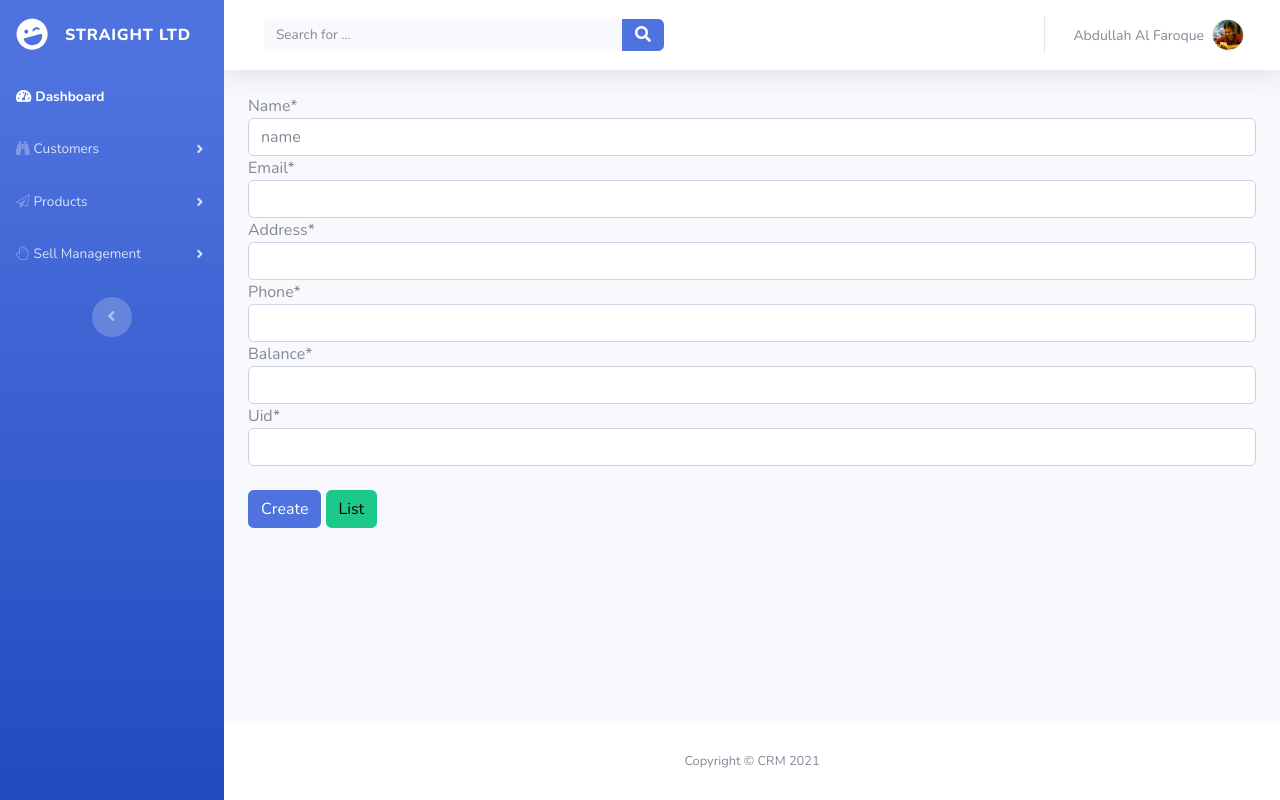
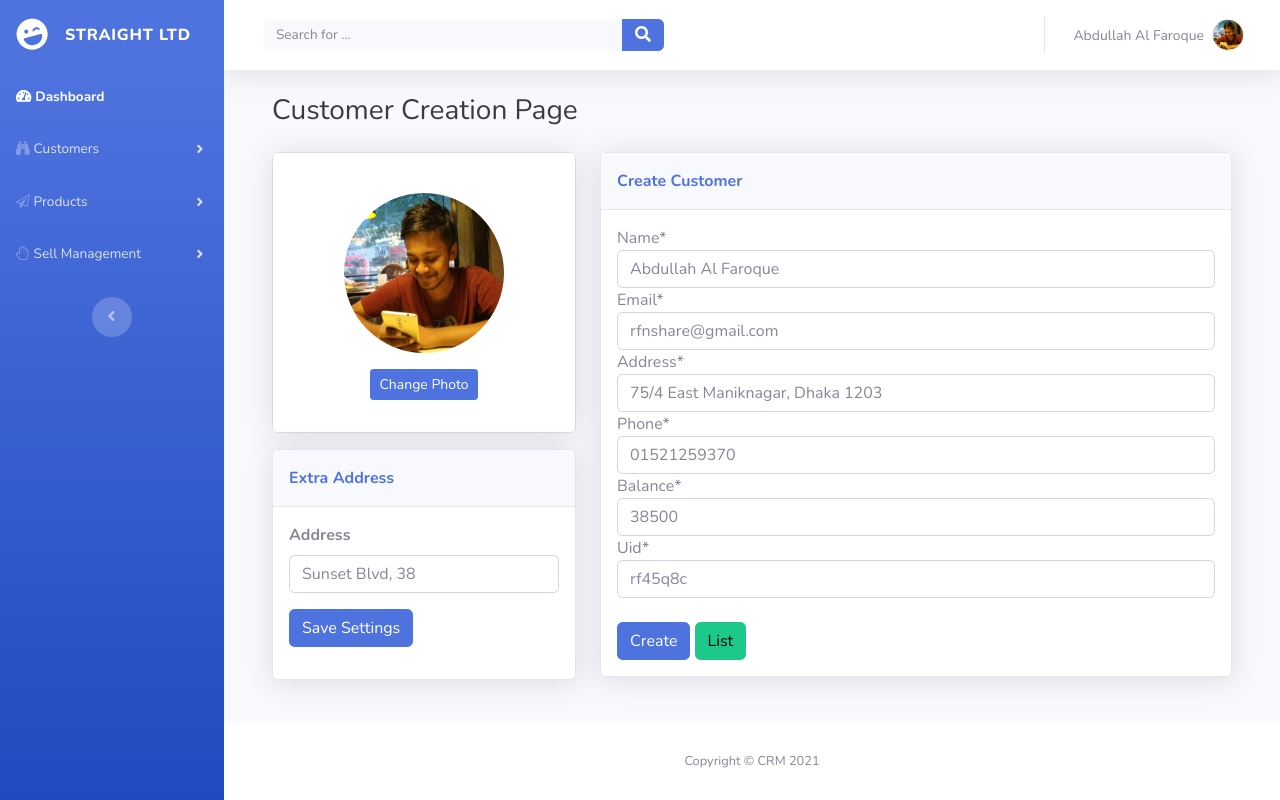
Before and after one commit to rfnshare/StraightIntLtd, a Django app: page /customer/ in a window 1280 px wide. Run offline with Django 3.2, Linux system fonts and the light colour scheme; the visitor is signed in with stand-in values (Sample User, id 1); some libraries are stand-ins or nearby versions.

Commit message:
Customer Creation form design updated, total invoice count updated, some customer widget updated

```diff
--- a/customer/admin.py
+++ b/customer/admin.py
@@ -4,10 +4,6 @@
 
 # Register your models here.
 
-
-# admin.site.register(Customer)
-
-
 @admin.register(Customer)
 class UserAdmin(admin.ModelAdmin):
     list_display = ('uid', 'name', 'email', 'phone', 'address')
--- a/customer/forms.py
+++ b/customer/forms.py
@@ -3,19 +3,18 @@
 from .models import *
 
 
-class CustomerForm(forms.ModelForm):
-    # name = forms.CharField(max_length=100)
-
+class CustomerCreateForm(forms.ModelForm):
     class Meta:
         model = Customer
         fields = "__all__"
+        widgets = {
+            'name': forms.TextInput(attrs={'class': 'form-control', 'placeholder': 'Abdullah Al Faroque'}),
+            'email': forms.EmailInput(attrs={'class': 'form-control', 'placeholder': 'rfnshare@gmail.com'}),
+            'address': forms.TextInput(attrs={'class': 'form-control', 'placeholder': '75/4 East Maniknagar, Dhaka 1203'}),
+            'phone': forms.TextInput(attrs={'class': 'form-control', 'placeholder': '01521259370'}),
+            'balance': forms.NumberInput(attrs={'class': 'form-control', 'placeholder': '38500'}),
+            'uid': forms.TextInput(attrs={'class': 'form-control', 'placeholder': 'rf45q8c'}),
 
-        # widgets = {
-        #     'name': forms.TextInput(attrs={'class': 'form-control'})
-        # }
-
-        widgets = {
-            'name': forms.TextInput(attrs={'class': 'form-control', 'placeholder': 'name'}),
         }
 
 
--- a/customer/urls.py
+++ b/customer/urls.py
@@ -6,6 +6,6 @@
     path('', views.CustomerCreateView.as_view(), name='create_customer'),
     path('customer_list/', views.CustomerListView.as_view(), name='customer_list'),
     path('customer_details/<str:pk>/', views.CustomerDetailsView.as_view(), name='customer_details'),
-    path('customer_edit/<str:pk>/', views.CustomerUpdateView.as_view(),name= 'customer_edit'),
+    path('customer_edit/<str:pk>/', views.CustomerUpdateView.as_view(), name='customer_edit'),
     path('customer_delete/<str:pk>/delete', views.CustomerDeleteView.as_view(), name='customer_delete'),
 ]
--- a/customer/views.py
+++ b/customer/views.py
@@ -19,7 +19,7 @@
 
 class CustomerCreateView(LoginRequiredMixin, CreateView):
     model = Customer
-    form_class = CustomerForm
+    form_class = CustomerCreateForm
     paginate_by = 10
     template_name = 'customer/create_customer.html'
     success_url = reverse_lazy('customer:customer_list')
--- a/dashboard/views.py
+++ b/dashboard/views.py
@@ -2,6 +2,7 @@
 from django.contrib.auth.views import LoginView
 from django.shortcuts import render
 from customer.models import *
+from sell.models import *
 from django.views.generic import *
 # Create your views here.
 
@@ -13,4 +14,5 @@
         context = super().get_context_data(**kwargs)
         context['qs'] = Customer.objects.all()
         context['total_customer'] = Customer.objects.all().count()
+        context['total_invoices'] = Invoice.objects.all().count()
         return context
--- a/templates/customer/create_customer.html
+++ b/templates/customer/create_customer.html
@@ -1,7 +1,47 @@
 {% extends 'dashboard/dashboard.html' %}
 {% load crispy_forms_filters %}
 {% load crispy_forms_tags %}
+{% load static %}
 {% block content %}
+    <div class="container-fluid">
+        <h3 class="text-dark mb-4">Customer Creation Page</h3>
+        <div class="row mb-3">
+            <div class="col-lg-4">
+                <div class="card mb-3">
+                    <div class="card-body text-center shadow"><img class="rounded-circle mb-3 mt-4"
+                                                                   src="{% static '/dashboard/img/61928672_2299563540103978_671004437166161920_n.jpg' %}" width="160"
+                                                                   height="160">
+                        <div class="mb-3">
+                            <button class="btn btn-primary btn-sm" type="button">Change Photo</button>
+                        </div>
+                    </div>
+                </div>
+                <div class="card shadow mb-4">
+                            <div class="card-header py-3">
+                                <p class="text-primary m-0 fw-bold">Extra Address</p>
+                            </div>
+                            <div class="card-body">
+                                <form>
+                                    <div class="mb-3"><label class="form-label"
+                                                             for="extra_address"><strong>Address</strong></label><input
+                                            class="form-control" type="text" id="extra_address" placeholder="Sunset Blvd, 38"
+                                            name="extra_address"></div>
+
+                                    <div class="mb-3">
+                                        <button class="btn btn-primary btn-md" type="submit">Save&nbsp;Settings</button>
+                                    </div>
+                                </form>
+                            </div>
+                        </div>
+            </div>
+            <div class="col-lg-8">
+                <div class="row">
+                    <div class="col">
+                        <div class="card shadow mb-3">
+                            <div class="card-header py-3">
+                                <p class="text-primary m-0 fw-bold">Create Customer</p>
+                            </div>
+                            <div class="card-body">
                                 <form method="post">
                                     {% csrf_token %}
                                     {{ form|crispy }}
@@ -11,5 +51,14 @@
                                     <a class="btn btn-success" href="{% url 'customer:customer_list' %}">List</a>
 
                                 </form>
+                            </div>
+                        </div>
+
+                    </div>
+                </div>
+            </div>
+        </div>
+    </div>
+
 
 {% endblock %}
--- a/templates/dashboard/dashboard.html
+++ b/templates/dashboard/dashboard.html
@@ -40,12 +40,7 @@
                         <div class="text-uppercase text-info fw-bold text-xs mb-1"><span>Total invoices</span></div>
                         <div class="row g-0 align-items-center">
                             <div class="col-auto">
-                                <div class="text-dark fw-bold h5 mb-0 me-3"><span>50</span></div>
-                            </div>
-                            <div class="col">
-                                <div class="progress progress-sm">
-                                    <div class="progress-bar bg-info" aria-valuenow="50" aria-valuemin="0" aria-valuemax="100" style="width: 50%;"><span class="visually-hidden">50%</span></div>
-                                </div>
+                                <div class="text-dark fw-bold h5 mb-0 me-3"><span>{{ total_invoices }}</span></div>
                             </div>
                         </div>
                     </div>
--- a/templates/website/index.html
+++ b/templates/website/index.html
@@ -24,7 +24,7 @@
                 <li class="nav-item"><a class="nav-link" href="#about">About</a></li>
                 <li class="nav-item"><a class="nav-link" href="#team">Team</a></li>
                 <li class="nav-item"><a class="nav-link" href="#contact">Contact</a></li>
-                <li class="nav-item"><a class="nav-link" href="{% url 'dashboard:index' %}">Admin</a></li>
+                <li class="nav-item"><a class="nav-link" href="{% url 'dashboard:login' %}">Admin</a></li>
             </ul>
         </div>
     </div>
```
Lines whose indentation alone changed are shown as unchanged.
